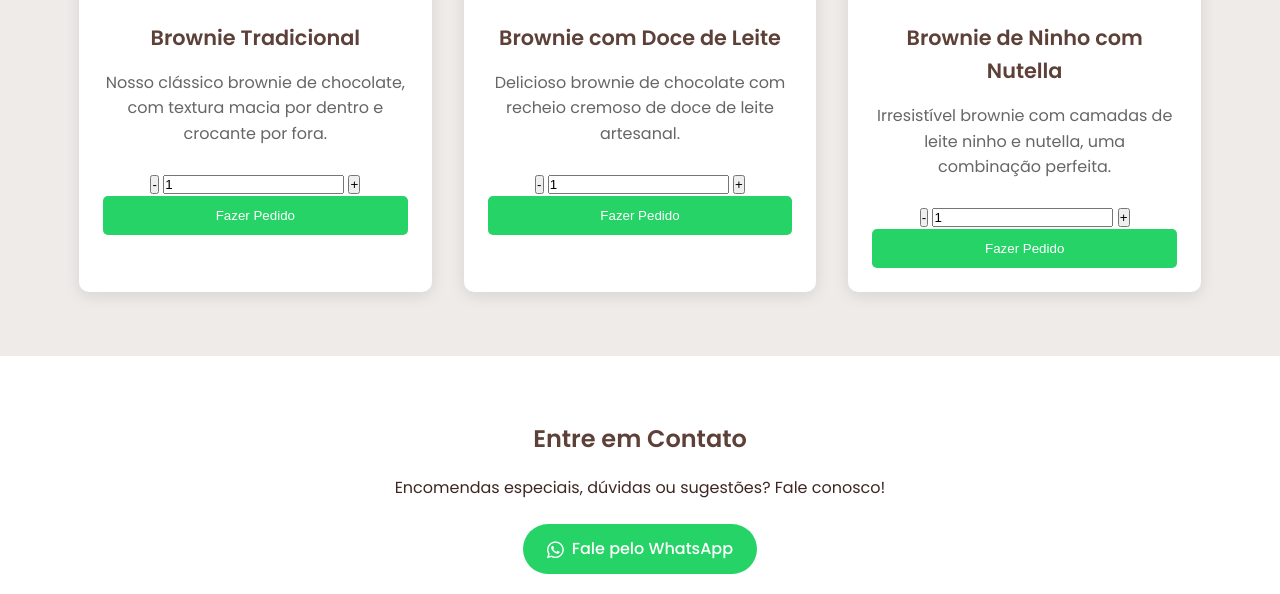
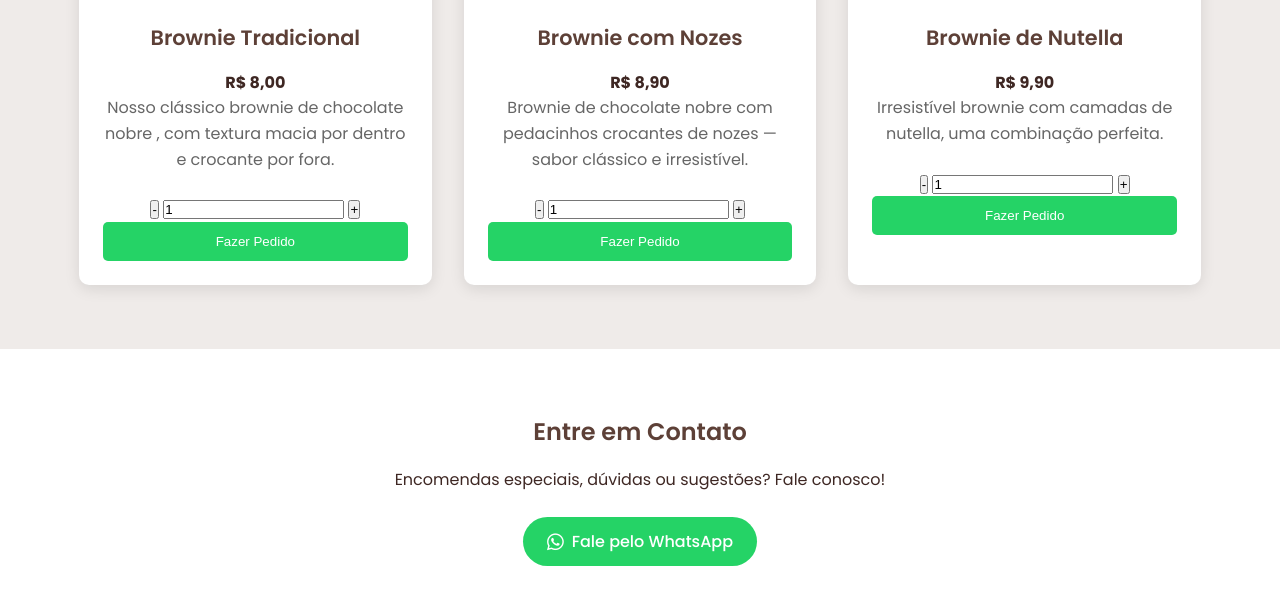
Before and after one commit to haislanrafael/BenditoBrownie, a plain HTML site: page index.html in a window 1280 px wide. Shown: the part 1124-1718 px from the top of the page. Drawn offline with Linux system fonts and the light colour scheme.

Commit message:
finalizando site

```diff
--- a/index.html
+++ b/index.html
@@ -43,16 +43,18 @@
     <section id="produtos" class="produtos">
         <div class="container">
             <h2>Nossos Brownies</h2>
+
             <div class="produtos-grid">
 
                 <!-- Brownie Tradicional -->
                 <div class="produto-card">
                     <div class="produto-imagem">
-                        <img src="https://images.unsplash.com/photo-1606313564200-e75d5e30476c?auto=format&fit=crop&w=500&q=60" alt="Brownie Tradicional">
+                          <img src="https://i.pinimg.com/1200x/c9/c0/d2/c9c0d2012d00803b0e01e82d62cfe17c.jpg" alt="Brownie Tradicional">
                     </div>
                     <div class="produto-info">
                         <h3>Brownie Tradicional</h3>
-                        <p>Nosso clássico brownie de chocolate, com textura macia por dentro e crocante por fora.</p>
+                        <h4>R$ 8,00</h4>
+                        <p>Nosso clássico brownie de chocolate nobre , com textura macia por dentro e crocante por fora.</p>
 
                         <div class="produto-quantidade">
                             <button class="btn-quantidade menos">-</button>
@@ -64,14 +66,15 @@
                     </div>
                 </div>
 
-                <!-- Brownie com Doce de Leite -->
+                <!-- Brownie com Nozes -->
                 <div class="produto-card">
                     <div class="produto-imagem">
-                        <img src="https://images.unsplash.com/photo-1589375025852-a66cca98a805?auto=format&fit=crop&w=500&q=60" alt="Brownie com Doce de Leite">
+                        <img src="https://i.pinimg.com/1200x/a0/90/76/a09076501665efe8b79c71b68618f8f6.jpg" alt="Brownie de Nutella">
                     </div>
                     <div class="produto-info">
-                        <h3>Brownie com Doce de Leite</h3>
-                        <p>Delicioso brownie de chocolate com recheio cremoso de doce de leite artesanal.</p>
+                        <h3>Brownie com Nozes</h3>
+                        <h4>R$ 8,90</h4>
+                        <p>Brownie de chocolate nobre com pedacinhos crocantes de nozes — sabor clássico e irresistível.</p>
 
                         <div class="produto-quantidade">
                             <button class="btn-quantidade menos">-</button>
@@ -79,18 +82,19 @@
                             <button class="btn-quantidade mais">+</button>
                         </div>
 
-                        <button class="btn-pedido" data-produto="Brownie com Doce de Leite">Fazer Pedido</button>
+                        <button class="btn-pedido" data-produto="Brownie com Nozes">Fazer Pedido</button>
                     </div>
                 </div>
 
-                <!-- Brownie de Ninho com Nutella -->
+                <!-- Brownie de Nutella -->
                 <div class="produto-card">
                     <div class="produto-imagem">
-                        <img src="https://images.unsplash.com/photo-1590841609987-4ac211afdde1?auto=format&fit=crop&w=500&q=60" alt="Brownie de Ninho com Nutella">
+                        <img src="https://i.pinimg.com/736x/c4/67/71/c467719c44cb3150ef3f74ca14b82cb7.jpg" alt="Brownie de Nutella">
                     </div>
                     <div class="produto-info">
-                        <h3>Brownie de Ninho com Nutella</h3>
-                        <p>Irresistível brownie com camadas de leite ninho e nutella, uma combinação perfeita.</p>
+                        <h3>Brownie de Nutella</h3>
+                        <h4>R$ 9,90</h4>
+                        <p>Irresistível brownie com camadas de nutella, uma combinação perfeita.</p>
 
                         <div class="produto-quantidade">
                             <button class="btn-quantidade menos">-</button>
```
